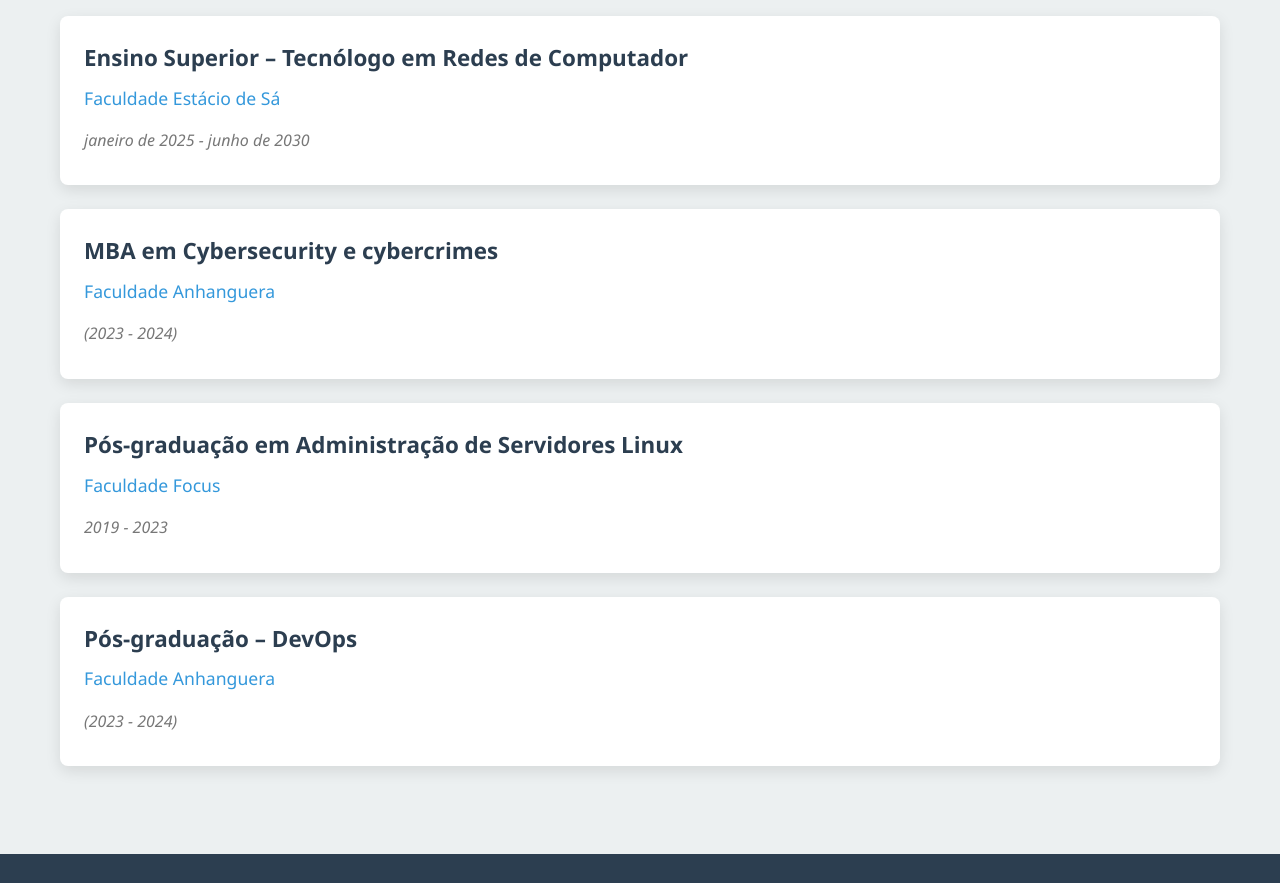
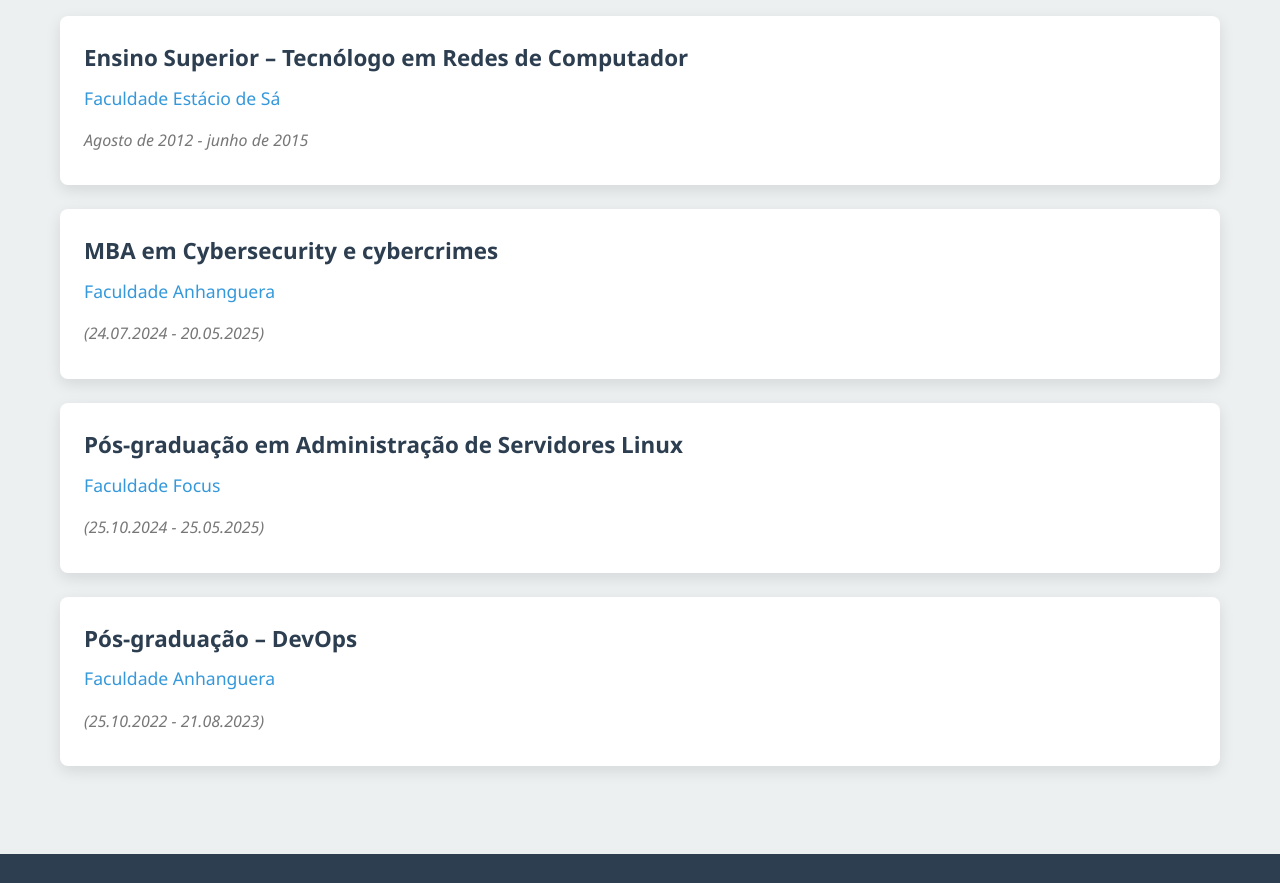
Before and after one commit to Dayvesson/Dayvessom, a plain HTML site: page index.html in a window 1280 px wide. Shown: the part 3100-3983 px from the top of the page. Drawn offline with Linux system fonts and the light colour scheme.

Commit message:
Update index.html

```diff
--- a/index.html
+++ b/index.html
@@ -162,25 +162,25 @@ Certificado em DevOps, Cybersecurity, Cybercrimes e Administração de Servidore
             <div class="card">
                 <h3 class="card-title">Ensino Superior – Tecnólogo em Redes de Computador</h3>
                 <p class="card-subtitle">Faculdade Estácio de Sá</p>
-                <p class="card-date">janeiro de 2025 - junho de 2030</p>
+                <p class="card-date">Agosto de 2012 - junho de 2015</p>
             </div>
 
             <div class="card">
                 <h3 class="card-title">MBA em Cybersecurity e cybercrimes</h3>
                 <p class="card-subtitle">Faculdade Anhanguera</p>
-                <p class="card-date">(2023 - 2024)</p>
+                <p class="card-date">(24.07.2024 - 20.05.2025)</p>
             </div>
 
             <div class="card">
                 <h3 class="card-title">Pós-graduação em Administração de Servidores Linux</h3>
                 <p class="card-subtitle">Faculdade Focus</p>
-                <p class="card-date">2019 - 2023</p>
+                <p class="card-date">(25.10.2024 - 25.05.2025)</p>
             </div>
 
             <div class="card">
                 <h3 class="card-title">Pós-graduação – DevOps</h3>
                 <p class="card-subtitle">Faculdade Anhanguera</p>
-                <p class="card-date">(2023 - 2024)</p>
+                <p class="card-date">(25.10.2022 - 21.08.2023)</p>
             </div>
         </div>
     </section>
```
